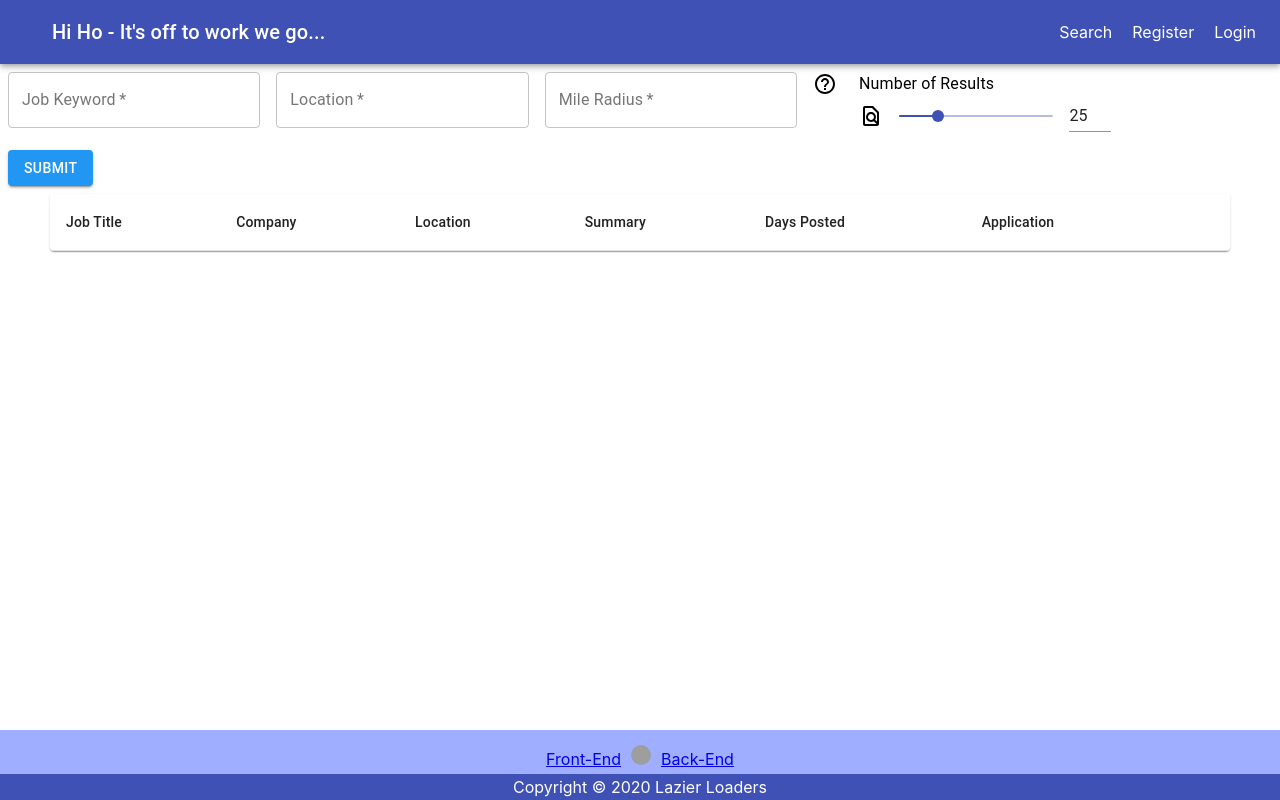
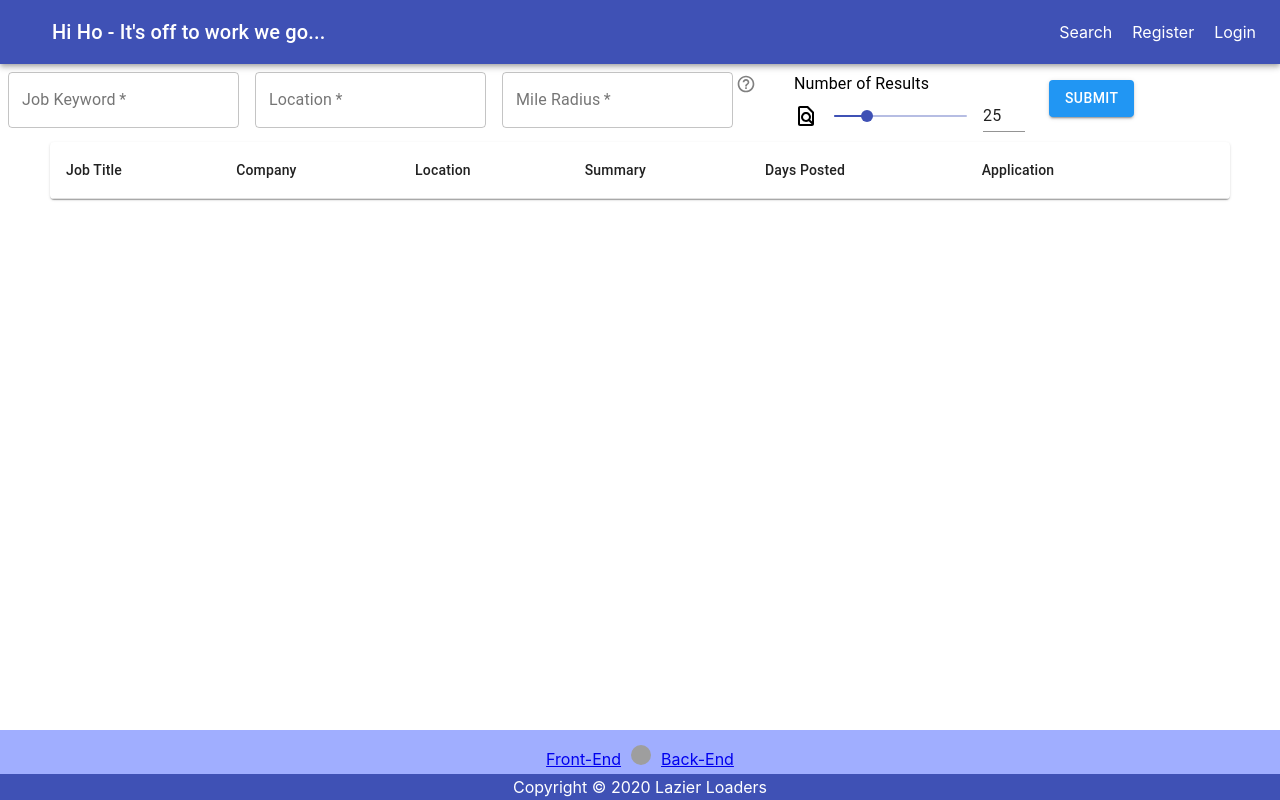
Before and after one commit to staffbotsteve/hi-ho-frontend, a React (Create React App) app: page / in a window 1280 px wide. Built offline with nearby package versions, Linux system fonts and the light colour scheme; grey boxes are pictures that could not be loaded.

Commit message:
adds formatted date and enter key for submits

```diff
--- a/src/App.js
+++ b/src/App.js
@@ -7,7 +7,7 @@ import { ToastContainer } from "react-toastify";
 import "react-toastify/dist/ReactToastify.css";
 import Home from "./pages/Home";
 import { Switch, Route, Redirect } from "react-router-dom";
-import Login from "./components/login";
+import Login from "./components/Login";
 import jwtDecode from "jwt-decode";
 import Profile from "./components/Profile";
 
@@ -32,11 +32,11 @@ function App() {
           path="/profile"
           render={(props) => {
             if (token !== "") return <Profile {...props} token={token} />;
-            return <Redirect to="/login" />;
+            return <Redirect to="/Login" />;
           }}
         />
         <Route
-          path="/login"
+          path="/Login"
           render={(props) => {
             if (token === "") return <Login {...props} />;
             return <Redirect to="/" />;
--- a/src/components/APIInput/index.js
+++ b/src/components/APIInput/index.js
@@ -53,6 +53,20 @@ export default function APIInput({ token }) {
       setZipResult(res.jobs);
     });
   };
+
+  // useEffect(() => {
+  //   const listener = event => {
+  //     if (event.code === "Enter" || event.code === "NumpadEnter") {
+  //       console.log("event", event.target.value)
+  //      handleSubmit(event)
+
+  //     }
+  //   };
+  //   document.addEventListener("keydown", listener);
+  //   return () => {
+  //     document.removeEventListener("keydown", listener);
+  //   };
+  // }, []);
 
   useEffect(() => {
     console.log("got here", token);
@@ -114,6 +128,7 @@ export default function APIInput({ token }) {
         noValidate
         autoComplete="off"
         style={{ display: "flex" }}
+        onSubmit={handleSubmit}
       >
         <TextField
           required
@@ -133,6 +148,7 @@ export default function APIInput({ token }) {
           variant="outlined"
           onChange={(e) => setLocation(e.target.value)}
           value={location}
+
         />
 
         <TextField
@@ -146,9 +162,12 @@ export default function APIInput({ token }) {
         />
         <Help />
         <Slider onChange={(e) => setResult(e)} />
+        <br></br>
+
+        <SubmitBtn type="submit" handleSubmit={handleSubmit} >Submit</SubmitBtn>
       </form>
 
-      <SubmitBtn handleSubmit={handleSubmit}>Submit</SubmitBtn>
+
       <Wrapper>
         <TableContainer component={Paper}>
           <Table className={classes.table} aria-label="simple table">
--- a/src/components/CreateProfileCard/index.js
+++ b/src/components/CreateProfileCard/index.js
@@ -95,7 +95,7 @@ export default function CreateProfileCard() {
   };
 
   return (
-    <form className={classes.root} noValidate autoComplete="off">
+    <form onSubmit={handleSubmit} className={classes.root} noValidate autoComplete="off">
       <div>
         <Card className={classes.root}>
           <TextField
@@ -174,7 +174,7 @@ export default function CreateProfileCard() {
             onChange={(e) => setMinSalary(e.target.value)}
             value={minSalary}
           /> */}
-          <SubmitBtn handleSubmit={handleSubmit}>Create Profile</SubmitBtn>
+          <SubmitBtn type="submit" handleSubmit={handleSubmit}>Create Profile</SubmitBtn>
         </Card>
       </div>
     </form>
--- a/src/components/Help/index.js
+++ b/src/components/Help/index.js
@@ -11,9 +11,9 @@ Enter the number of miles you would like to use for your search radius. EX. An i
 export default function Help() {
 
   return (
-    <div style={{ width: "30px" }}>
+    <div style={{ width: "20px", marginLeft: "-5px", marginRight: "30px" }}>
       <Tooltip title={longText} >
-      <HelpOutlineIcon />
+      <HelpOutlineIcon style={{ width: "20px", color: "gray"}} />
       </Tooltip>
     </div>
   );
--- a/src/components/Profile/index.js
+++ b/src/components/Profile/index.js
@@ -112,9 +112,14 @@ const Profile = ({ token }) => {
 
   const classes = useStyles();
 
-  const { firstName, lastName, email, minSalary, jobTitle, phone } = data;
+  const { firstName, lastName, email, phone } = data;
 
   const objLength = Object.keys(data).length;
+
+  const formatTime = (date) => {
+    const dateTime = date.replace("T", "-").split("-")
+    return `${dateTime[1]}-${dateTime[2]}-${dateTime[0]}`
+  }
 
   return (
     <div>
@@ -227,7 +232,7 @@ const Profile = ({ token }) => {
                   <TableCell align="left">
                     <p dangerouslySetInnerHTML={{ __html: row.snippet }} />
                   </TableCell>
-                  <TableCell align="left">{row.posted_time}</TableCell>
+                  <TableCell align="left">{formatTime(row.posted_time)}</TableCell>
                   <TableCell align="left">
                     <Button variant="contained" color="primary" href={row.url} target="_blank" rel="noopener noreferrer" >
                       Apply
--- a/src/components/SubmitBtn/index.js
+++ b/src/components/SubmitBtn/index.js
@@ -26,7 +26,7 @@ export default function SubmitBtn(props) {
 
   return (
     <div>
-      <ColorButton variant="contained" color="primary" className={classes.margin} onClick={props.handleSubmit}>
+      <ColorButton variant="contained" color="primary" type={props.type} className={classes.margin} onClick={props.handleSubmit}>
         {props.children}
       </ColorButton>
     </div>
--- a/src/components/login/index.js
+++ b/src/components/login/index.js
@@ -86,13 +86,13 @@ export default function Login() {
 
           window.location = "/"
         } else {
-          toast.error(data.error);
+          toast.error("Invalid Login");
         }
       });
   };
 
   return (
-    <div>
+    <form onSubmit={handleSubmit}>
       <FormControl className={classes.margin}>
         <BootstrapInput
           id="demo-customized-textbox"
@@ -111,8 +111,8 @@ export default function Login() {
         />
       </FormControl>
       <div>
-      <SubmitBtn handleSubmit={handleSubmit} >Login</SubmitBtn>
+      <SubmitBtn type="submit" handleSubmit={handleSubmit} >Login</SubmitBtn>
       </div>
-    </div>
+    </form>
   );
 }
```
